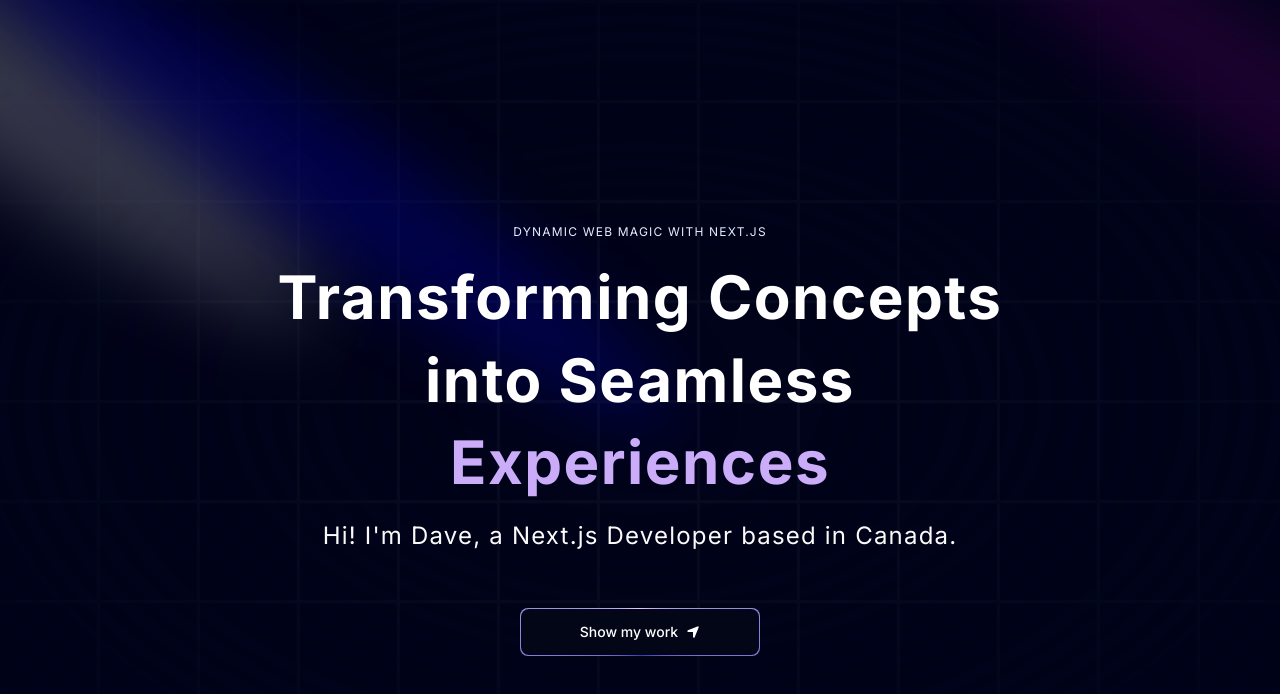
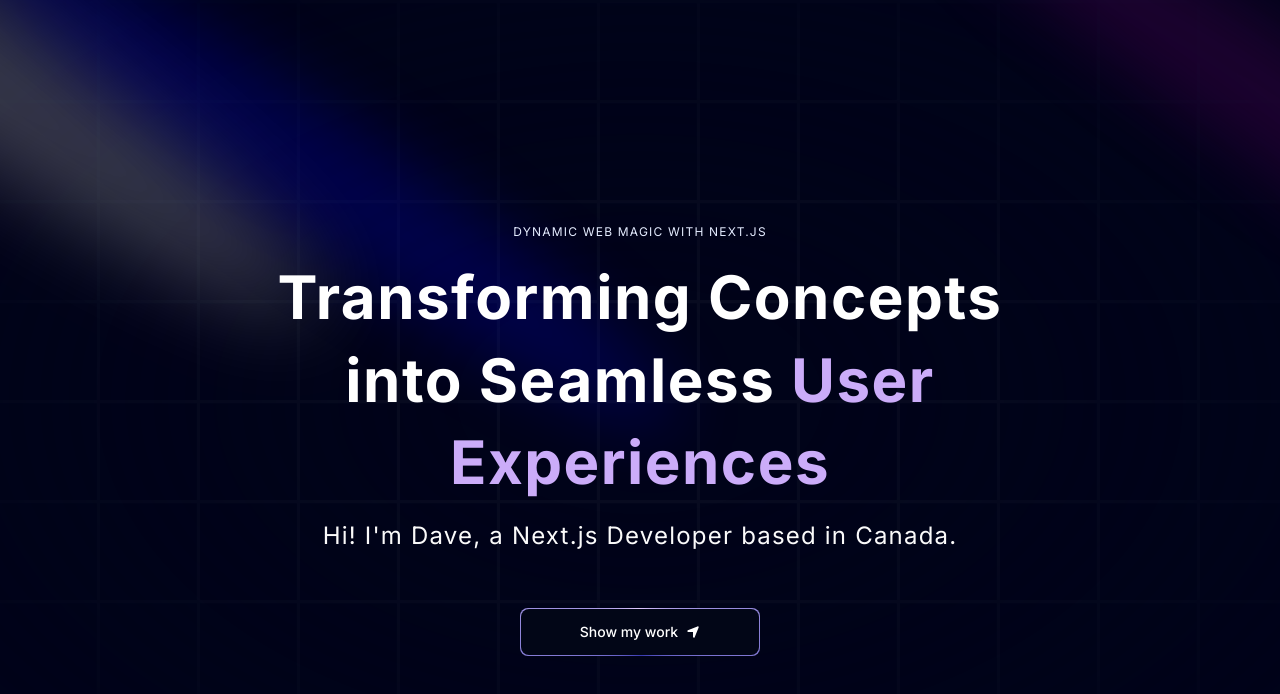
Before and after one commit to Millz98/portfolio, a Next.js app: page / in a window 1280 px wide. Shown: the top 694 px of the page. Built offline with nearby package versions, Linux system fonts and the light colour scheme.

Commit message:
added text

```diff
--- a/components/Hero.tsx
+++ b/components/Hero.tsx
@@ -45,7 +45,7 @@
            *  change md:text-6xl, add more responsive code
            */}
           <TextGenerateEffect
-            words="Transforming Concepts into Seamless Experiences"
+            words="Transforming Concepts into Seamless User Experiences"
             className="text-center text-[40px] md:text-5xl lg:text-6xl"
           />
 
```
